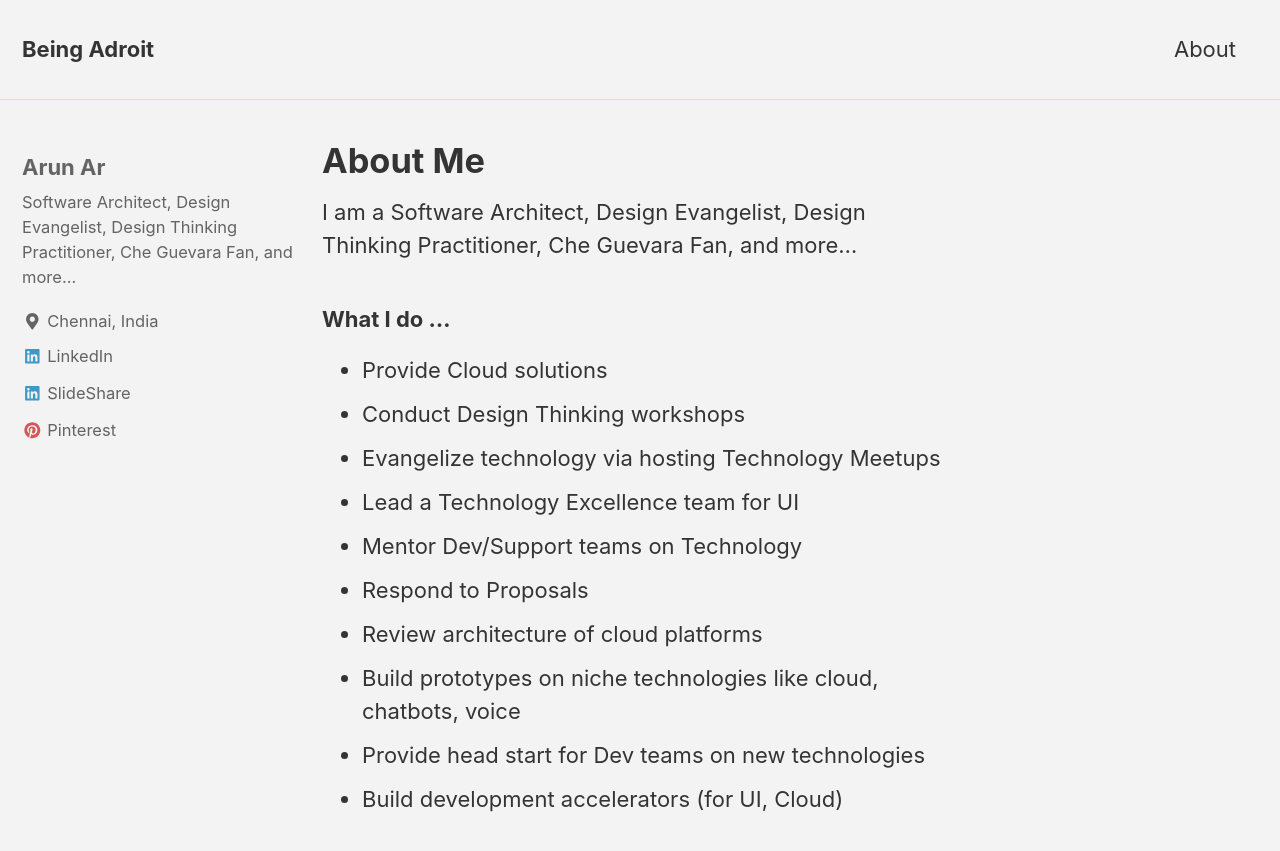
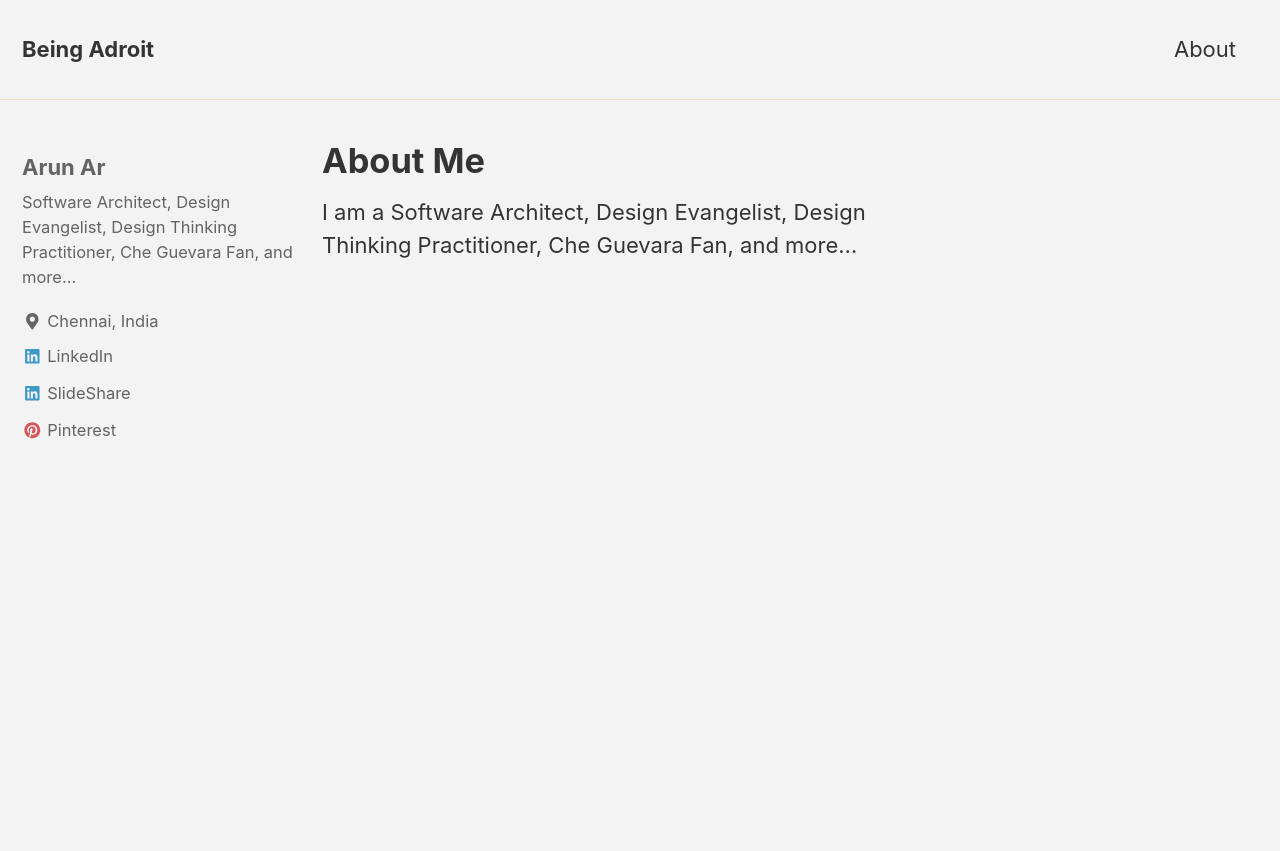
Before and after one commit to arun-ar/arun-ar.github.io, a Jekyll site: the page built from about.md, in a window 1280 px wide and 900 px high. Shown: the top 851 px of the window. Built offline with Jekyll 4.4.1, drawn with Linux system fonts in a browser that asks for light colours; nearby versions of some CDN libraries.

Commit message:
about page change

```diff
--- a/about.md
+++ b/about.md
@@ -7,16 +7,3 @@ author_profile: true
 ---
 
 I am a Software Architect, Design Evangelist, Design Thinking Practitioner, Che Guevara Fan, and more...
-
-### What I do ...
-
-- Provide Cloud solutions
-- Conduct Design Thinking workshops
-- Evangelize technology via hosting Technology Meetups
-- Lead a Technology Excellence team for UI
-- Mentor Dev/Support teams on Technology
-- Respond to Proposals
-- Review architecture of cloud platforms
-- Build prototypes on niche technologies like cloud, chatbots, voice
-- Provide head start for Dev teams on new technologies
-- Build development accelerators (for UI, Cloud)
```
